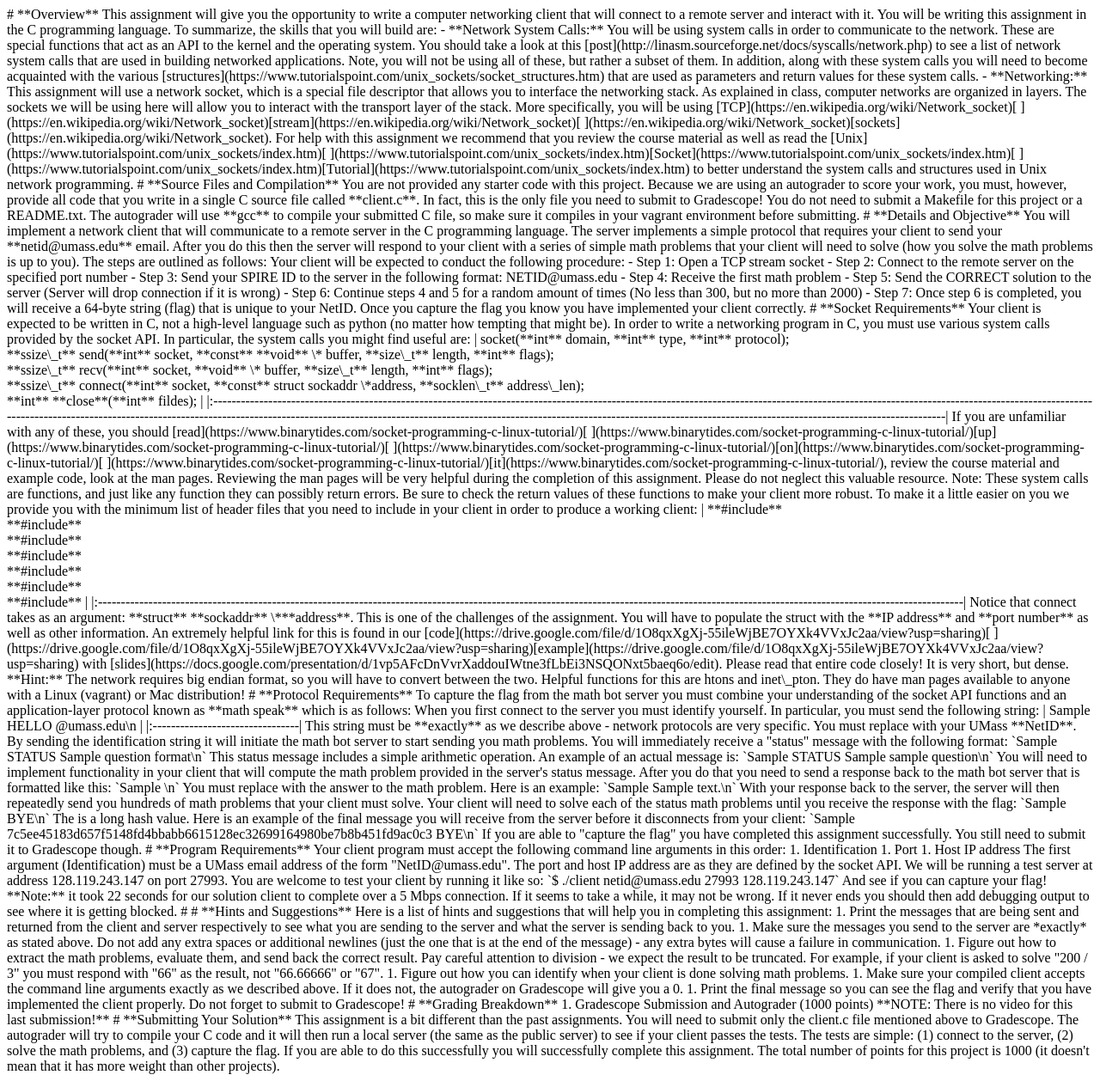
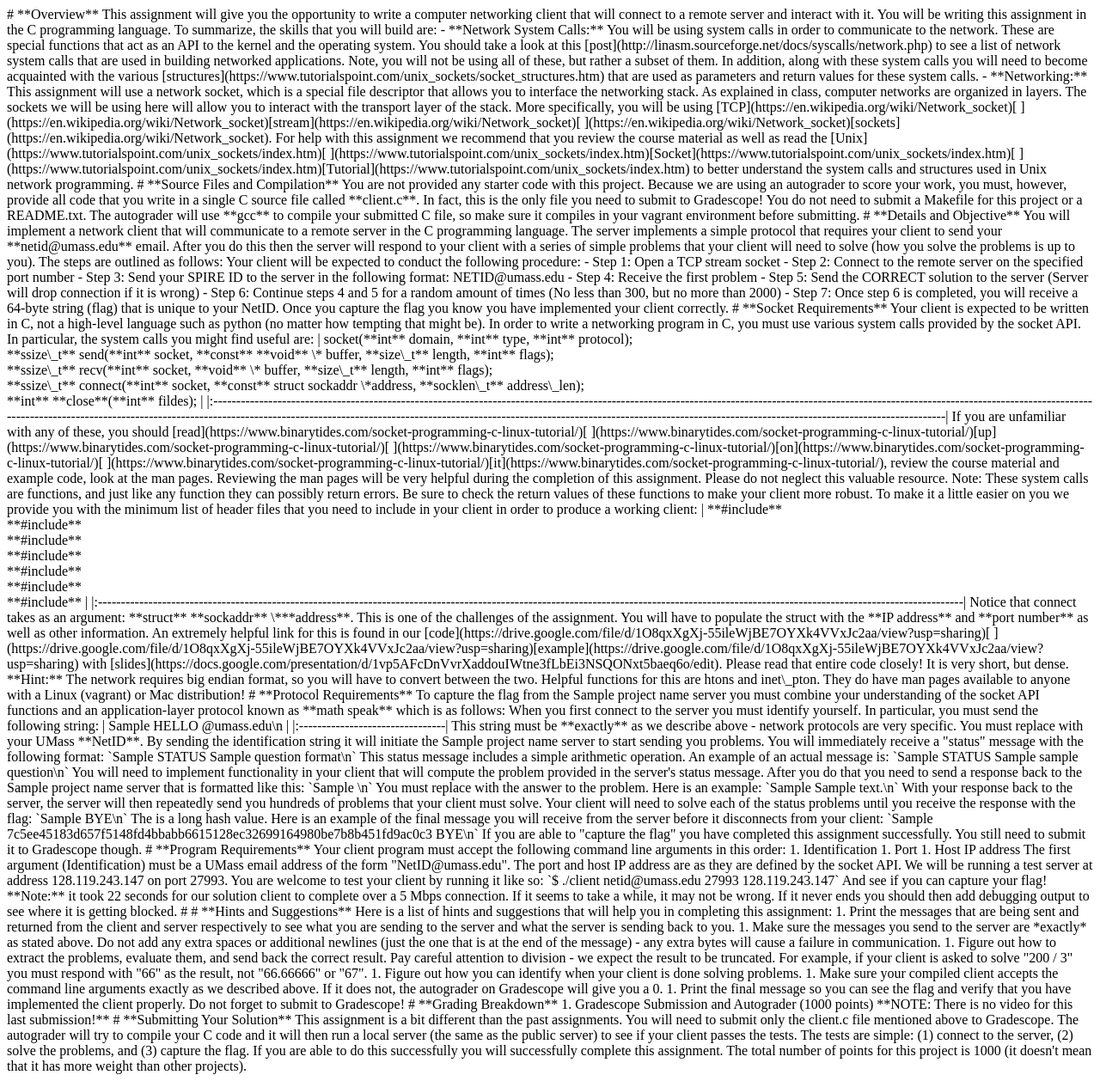
Before and after one commit to cics-syslab/MAGI, a Python web app: template modules/ClientServerSocket/templates/documentation.md.jinja in a window 1280 px wide. Shown: the whole page at 86% size. Run offline with Jinja, Linux system fonts and the light colour scheme; the template is opened without the code that fills it: most values are stand-ins (such as "Sample title", 1, 10 or a date in 2020).

Commit message:
update network project doc

```diff
--- a/modules/ClientServerSocket/client_server_socket.py
+++ b/modules/ClientServerSocket/client_server_socket.py
@@ -35,13 +35,11 @@ class ClientServerSocket:
         from . import Config
         import subprocess
         import sys
+        from magi.managers import SettingsManager
         sample_question = subprocess.run([sys.executable, "-m", "QA.py"], cwd= "modules/ClientServerSocket",stdin=subprocess.PIPE, stdout=subprocess.PIPE, stderr=subprocess.PIPE, text=True).stdout
         sample_question = sample_question
         sample_answer = subprocess.run([sys.executable, "-m", "QA.py", sample_question], cwd= "modules/ClientServerSocket",stdin=subprocess.PIPE, stdout=subprocess.PIPE, stderr=subprocess.PIPE, text=True).stdout
-        doc = template.render(sample_question=sample_question, sample_answer=sample_answer, magic_str=Config.magic_str, question_format = Config.question_format)
-        print(f"first character: {doc[0]}")
-        print(f"second character: {doc[1]}")
-        print(f"third character: {doc[2]}")
+        doc = template.render(sample_question=sample_question, sample_answer=sample_answer, magic_str=Config.magic_str, question_format = Config.question_format, project_name=SettingsManager.BaseSettings.project_name)
         return doc
 
 
--- a/modules/ClientServerSocket/templates/documentation.md.jinja
+++ b/modules/ClientServerSocket/templates/documentation.md.jinja
@@ -33,15 +33,15 @@ before submitting.
 
 You will implement a network client that will communicate to a remote server in the C programming language. The server
 implements a simple protocol that requires your client to send your **netid@umass.edu** email. After you do this then
-the server will respond to your client with a series of simple math problems that your client will need to solve (how
-you solve the math problems is up to you). The steps are outlined as follows:
+the server will respond to your client with a series of simple problems that your client will need to solve (how
+you solve the problems is up to you). The steps are outlined as follows:
 
 Your client will be expected to conduct the following procedure:
 
 - Step 1: Open a TCP stream socket
 - Step 2: Connect to the remote server on the specified port number
 - Step 3: Send your SPIRE ID to the server in the following format: NETID@umass.edu
-- Step 4: Receive the first math problem
+- Step 4: Receive the first problem
 - Step 5: Send the CORRECT solution to the server (Server will drop connection if it is wrong)
 - Step 6: Continue steps 4 and 5 for a random amount of times (No less than 300, but no more than 2000)
 - Step 7: Once step 6 is completed, you will receive a 64-byte string (flag) that is unique to your NetID. Once you
@@ -80,7 +80,7 @@ to anyone with a Linux (vagrant) or Mac distribution!
 
 # **Protocol Requirements**
 
-To capture the flag from the math bot server you must combine your understanding of the socket API functions and an
+To capture the flag from the {{ project_name }} server you must combine your understanding of the socket API functions and an
 application-layer protocol known as **math speak** which is as follows:
 
 When you first connect to the server you must identify yourself. In particular, you must send the following string:
@@ -89,8 +89,8 @@ When you first connect to the server you must identify yourself. In particular,
 |:--------------------------------|
 
 This string must be **exactly** as we describe above - network protocols are very specific. You must replace <NETID>
-with your UMass **NetID**. By sending the identification string it will initiate the math bot server to start sending
-you math problems. You will immediately receive a "status" message with the following format:
+with your UMass **NetID**. By sending the identification string it will initiate the {{ project_name }} server to start sending
+you problems. You will immediately receive a "status" message with the following format:
 
 `{{ magic_str}} STATUS {{ question_format }}\n`
 
@@ -98,17 +98,17 @@ This status message includes a simple arithmetic operation. An example of an act
 
 `{{ magic_str}} STATUS {{ sample_question }}\n`
 
-You will need to implement functionality in your client that will compute the math problem provided in the server's
-status message. After you do that you need to send a response back to the math bot server that is formatted like this:
+You will need to implement functionality in your client that will compute the problem provided in the server's
+status message. After you do that you need to send a response back to the {{ project_name }} server that is formatted like this:
 
 `{{ magic_str}} <ANSWER>\n`
 
-You must replace <ANSWER> with the answer to the math problem. Here is an example:
+You must replace <ANSWER> with the answer to the problem. Here is an example:
 
 `{{ magic_str}} {{ sample_answer }}\n`
 
-With your response back to the server, the server will then repeatedly send you hundreds of math problems that your
-client must solve. Your client will need to solve each of the status math problems until you receive the response with
+With your response back to the server, the server will then repeatedly send you hundreds of problems that your
+client must solve. Your client will need to solve each of the status problems until you receive the response with
 the flag:
 
 `{{ magic_str}} <FLAG> BYE\n`
@@ -152,10 +152,10 @@ Here is a list of hints and suggestions that will help you in completing this as
 1. Make sure the messages you send to the server are *exactly* as stated above. Do not add any extra spaces or
    additional newlines (just the one that is at the end of the message) - any extra bytes will cause a failure in
    communication.
-1. Figure out how to extract the math problems, evaluate them, and send back the correct result. Pay careful attention
+1. Figure out how to extract the problems, evaluate them, and send back the correct result. Pay careful attention
    to division - we expect the result to be truncated. For example, if your client is asked to solve "200 / 3" you must
    respond with "66" as the result, not "66.66666" or "67".
-1. Figure out how you can identify when your client is done solving math problems.
+1. Figure out how you can identify when your client is done solving problems.
 1. Make sure your compiled client accepts the command line arguments exactly as we described above. If it does not, the
    autograder on Gradescope will give you a 0.
 1. Print the final message so you can see the flag and verify that you have implemented the client properly. Do not
@@ -172,6 +172,6 @@ Here is a list of hints and suggestions that will help you in completing this as
 This assignment is a bit different than the past assignments. You will need to submit only the client.c file mentioned
 above to Gradescope. The autograder will try to compile your C code and it will then run a local server (the same as the
 public server) to see if your client passes the tests. The tests are simple: (1) connect to the server, (2) solve the
-math problems, and (3) capture the flag. If you are able to do this successfully you will successfully complete this
+problems, and (3) capture the flag. If you are able to do this successfully you will successfully complete this
 assignment. The total number of points for this project is 1000 (it doesn't mean that it has more weight than other
 projects).
```
